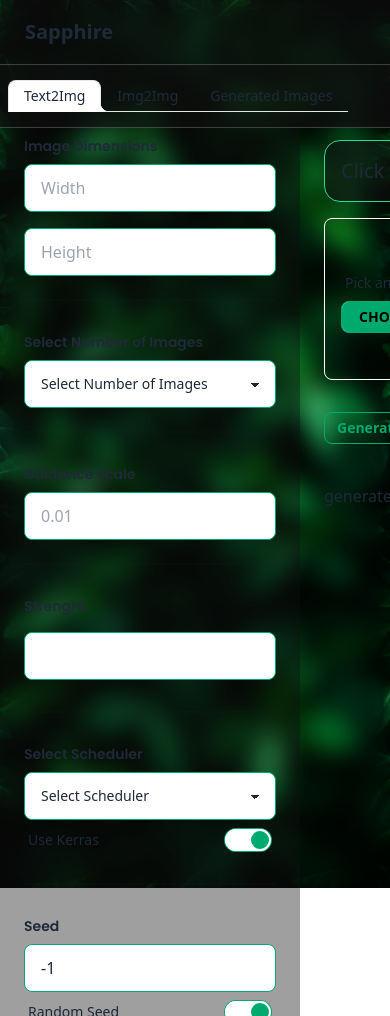
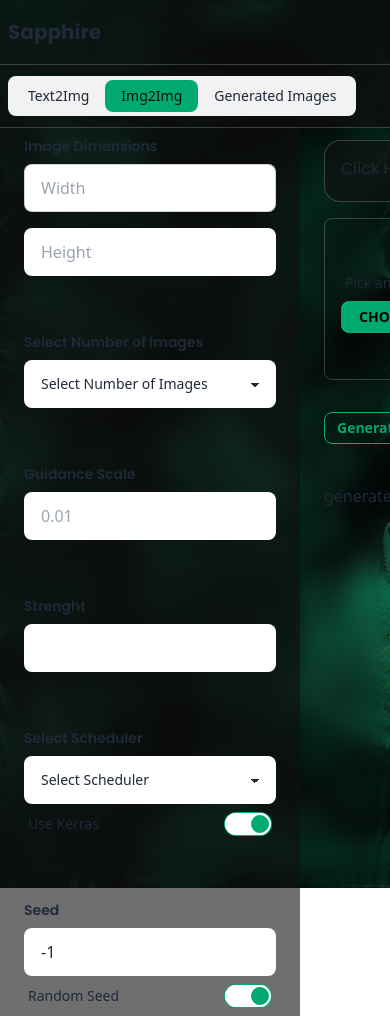
Before and after one commit to DeepHansda/sapphire2, a FastAPI app: page /img-to-img in a window 390 px wide. Run offline with FastAPI, Linux system fonts and the light colour scheme; parts of the project's set-up code (start-up, migrations or seed data) failed here and were passed over; some libraries are stand-ins or nearby versions.

Commit message:
container added for all generated images

```diff
--- a/src/common/const.py
+++ b/src/common/const.py
@@ -31,3 +31,8 @@ DEFAULT_FORM_DATA = {
     "batch_size": 1,
     "fixed_seed": False,
 }
+TABS_LINKS = {
+    "/text-to-img": "Text2Img",
+    "/img-to-img": "Img2Img",
+    "/generated-images/text2img": "Generated Images",
+}
--- a/src/main.py
+++ b/src/main.py
@@ -5,7 +5,7 @@ import common.Folder_Paths as Folder_Paths
 import logging, os, time
 from common.startup import startUp
 from fastapi.middleware.cors import CORSMiddleware
-from watchfiles import run_process,arun_process,awatch
+from watchfiles import run_process, arun_process, awatch
 from fastapi import FastAPI, status
 from fastapi.requests import Request
 from fastapi.responses import FileResponse, Response
@@ -21,8 +21,7 @@ from routes.img2imgRouter import img2imgRouter
 from routes.imagesRoutes import images_routes
 from fastapi.middleware.gzip import GZipMiddleware
 from common.Utils import templates
-
-
+from common.const import TABS_LINKS
 
 
 main_shared_file_path = os.path.join(Folder_Paths.cwd, "shared_values.json")
@@ -50,8 +49,10 @@ async def changeHandler():
 
 
 app = FastAPI()
-app.mount("/static",StaticFiles(directory="static"),name="static")
+app.mount("/static", StaticFiles(directory="static"), name="static")
+app.mount("/output", StaticFiles(directory="output"), name="output")
 app.add_middleware(GZipMiddleware)
+
 
 # main_app_lifespan = app.router.lifespan_context
 
@@ -74,7 +75,6 @@ app.add_middleware(
     allow_headers=["*"],
 )
 
-
 app.include_router(models_router)
 app.include_router(text2ImgRouter)
 app.include_router(img2imgRouter)
@@ -82,5 +82,7 @@ app.include_router(images_routes)
 
 
 @app.get("/")
-async def root(request:Request):
-    return templates.TemplateResponse("base.html",{"request":request})
+async def root(request: Request):
+    return templates.TemplateResponse(
+        "base.html", {"request": request, "tabs_links": TABS_LINKS}
+    )
--- a/src/routes/img2imgRouter.py
+++ b/src/routes/img2imgRouter.py
@@ -3,7 +3,7 @@ from fastapi import APIRouter, Form, Depends
 from fastapi.requests import Request
 from common.Types import Image2Image_Type, Text2Image_Type
 from common.Utils import templates
-from common.const import DEFAULT_FORM_DATA
+from common.const import DEFAULT_FORM_DATA, TABS_LINKS
 import json
 
 img2imgRouter = APIRouter()
@@ -14,7 +14,8 @@ img2imgControllers = Img2ImgControllers()
 async def img_to_img(request: Request):
     print(request.url.path)
     return templates.TemplateResponse(
-        "/pages/img2img.html", {"request": request, "data": DEFAULT_FORM_DATA}
+        "/pages/img2img.html",
+        {"request": request, "data": DEFAULT_FORM_DATA, "tabs_links": TABS_LINKS},
     )
 
 
--- a/src/static/css/main.css
+++ b/src/static/css/main.css
@@ -2055,18 +2055,6 @@ details.collapse summary::-webkit-details-marker {
   outline-color: var(--fallback-bc,oklch(var(--bc)/0.2));
 }
 
-.input-success {
-  --tw-border-opacity: 1;
-  border-color: var(--fallback-su,oklch(var(--su)/var(--tw-border-opacity)));
-}
-
-.input-success:focus,
-    .input-success:focus-within {
-  --tw-border-opacity: 1;
-  border-color: var(--fallback-su,oklch(var(--su)/var(--tw-border-opacity)));
-  outline-color: var(--fallback-su,oklch(var(--su)/1));
-}
-
 .input:has(> input[disabled]),
   .input-disabled,
   .input:disabled,
@@ -2252,17 +2240,6 @@ details.collapse summary::-webkit-details-marker {
   outline-width: 2px;
   outline-offset: 2px;
   outline-color: var(--fallback-bc,oklch(var(--bc)/0.2));
-}
-
-.select-success {
-  --tw-border-opacity: 1;
-  border-color: var(--fallback-su,oklch(var(--su)/var(--tw-border-opacity)));
-}
-
-.select-success:focus {
-  --tw-border-opacity: 1;
-  border-color: var(--fallback-su,oklch(var(--su)/var(--tw-border-opacity)));
-  outline-color: var(--fallback-su,oklch(var(--su)/1));
 }
 
 .select-disabled,
@@ -2468,6 +2445,13 @@ details.collapse summary::-webkit-details-marker {
   background-position: top right;
 }
 
+.tabs-boxed {
+  border-radius: var(--rounded-btn, 0.5rem);
+  --tw-bg-opacity: 1;
+  background-color: var(--fallback-b2,oklch(var(--b2)/var(--tw-bg-opacity)));
+  padding: 0.25rem;
+}
+
 .tabs-boxed .tab {
   border-radius: var(--rounded-btn, 0.5rem);
 }
@@ -3039,8 +3034,21 @@ details.collapse summary::-webkit-details-marker {
   background-color: rgba(15,15,15,0.6);
 }
 
-.bg-contain {
-  background-size: contain;
+.bg-success {
+  --tw-bg-opacity: 1;
+  background-color: var(--fallback-su,oklch(var(--su)/var(--tw-bg-opacity)));
+}
+
+.bg-\[url\(\'\{\{url_for\(\'static\'\2c path\=\'\/images\/bg3\.jpg\'\)\}\}\'\)\] {
+  background-image: url('{{url_for('static',path='/images/bg3.jpg')}}');
+}
+
+.bg-cover {
+  background-size: cover;
+}
+
+.bg-fixed {
+  background-attachment: fixed;
 }
 
 .bg-center {
@@ -3093,6 +3106,10 @@ details.collapse summary::-webkit-details-marker {
   line-height: 1rem;
 }
 
+.font-bold {
+  font-weight: 700;
+}
+
 .font-medium {
   font-weight: 500;
 }
@@ -3105,12 +3122,28 @@ details.collapse summary::-webkit-details-marker {
   text-transform: capitalize;
 }
 
+.text-secondary-content {
+  --tw-text-opacity: 1;
+  color: var(--fallback-sc,oklch(var(--sc)/var(--tw-text-opacity)));
+}
+
+.text-accent-content {
+  --tw-text-opacity: 1;
+  color: var(--fallback-ac,oklch(var(--ac)/var(--tw-text-opacity)));
+}
+
 .opacity-0 {
   opacity: 0;
 }
 
 .opacity-30 {
   opacity: 0.3;
+}
+
+.shadow {
+  --tw-shadow: 0 1px 3px 0 rgb(0 0 0 / 0.1), 0 1px 2px -1px rgb(0 0 0 / 0.1);
+  --tw-shadow-colored: 0 1px 3px 0 var(--tw-shadow-color), 0 1px 2px -1px var(--tw-shadow-color);
+  box-shadow: var(--tw-ring-offset-shadow, 0 0 #0000), var(--tw-ring-shadow, 0 0 #0000), var(--tw-shadow);
 }
 
 .shadow-md {
--- a/src/static/css/style.css
+++ b/src/static/css/style.css
@@ -8,3 +8,23 @@
     backdrop-filter: blur(12px);
     background-color: rgba(32, 39, 47, 0.443);
 }
+.glow-hover{
+    border:1px solid #4ade80
+}
+.gen-imgs-links a{
+    padding: 4px 10px;
+    font-size: small;
+    border-radius: 20px;
+}
+.gen-imgs-links a:hover,.gen-imgs-links-active {
+    background-color: rgba(255, 255, 255, 0.10);
+    outline:1px solid rgba(255, 255, 255, 0.2);
+    transition: 300ms ease;
+
+}
+
+.glow-hover:hover,.input:hover,.select:hover{
+    border:1px solid #4ade80;
+    transition: 300ms ease-in-out;
+    box-shadow: 0px 0px 10px 0px rgba(74,222,128,0.6);
+}
--- a/src/templates/base.html
+++ b/src/templates/base.html
@@ -23,7 +23,7 @@
     <!-- <link rel="'stylesheet" href="{{url_for('static',path='/css/daisyui.css')}}" /> -->
      <script src="{{url_for('static',path='/js/image_preview.js')}}"></script>
     <link
-      rel="'stylesheet"
+      rel="stylesheet"
       href="{{url_for('static',path='/css/style.css')}}"
     />
     <link
@@ -34,8 +34,9 @@
   </head>
 
   <body
-    class="w-full h-screen bg-[url(https://cdn.jsdelivr.net/gh/DeepHansda/sapphire2@main/src/static/images/bg1.jpg)] bg-cover bg-fixed bg-center"
+    class="w-full h-screen bg-[url('{{url_for('static',path='/images/bg3.jpg')}}')] bg-cover bg-fixed bg-center"
   >
     {% block main_layout %}{% endblock main_layout %}
+    {%block generated_images%}{%endblock generated_images%}
   </body>
 </html>
--- a/src/templates/partials/image_upload.html
+++ b/src/templates/partials/image_upload.html
@@ -1,5 +1,5 @@
 <div
-  class="flex justify-between items-center gap-6 border border-white my-4 p-4 rounded-lg"
+  class="flex justify-between items-center gap-6 border border-lightGlass-50 my-4 p-4 rounded-lg"
 >
   <label class="form-control w-full max-w-xs">
     <div class="label">
--- a/src/templates/partials/imgModal/imgModal.html
+++ b/src/templates/partials/imgModal/imgModal.html
@@ -1,12 +1,12 @@
 <!-- You can open the modal using ID.showModal() method -->
 
-<dialog id="my_modal_3" class="modal">
+<dialog id="img_modal" class="modal bg-darkGlass-100 ">
   <div class="modal-box">
     <form method="dialog">
       <button class="btn btn-sm btn-circle btn-ghost absolute right-2 top-2">✕</button>
     </form>
     <div class="flex flex-wrap gap-4">
-      {%for key,value in data.items()%}
+      {%for key,value in img_data.items()%}
       {% include "/partials/imgModal/modalItem.html"%}
       {% endfor %}
     </div>
--- a/src/templates/partials/models_list.html
+++ b/src/templates/partials/models_list.html
@@ -2,20 +2,23 @@
   <div class="flex gap-4">
     {% set models = all_models_list.all_models %} {% for key,value in
     models.items() %}
-    <form hx-post="change-models-by-type/jinja" hx-trigger="change" hx-target="this" hx-swap="none" >
-    <label class="form-control w-full max-w-xs" >
+    {% if value|length != 0 %}
+    <form hx-post="change-models-by-type/jinja" hx-trigger="change" hx-target="this" hx-swap="none">
+      <label class="form-control w-full max-w-xs">
         <div class="label" id="label">
-        <span class="label-text capitalize">{{key}}</span>
+          <span class="label-text font-[Poppins] font-medium capitalize">{{key}}</span>
         </div>
         {%set selected_name = key if key=="vae" else key[0:-1] %}
         {%set selected_value = all_models_list.selected_models.get(selected_name) %}
         <select class="select select-bordered" name={{key}}>
           {%for model_name,model_path in value.items()%}
-        <option value={{model_name}} "{% if selected_value == model_path %} selected {% endif %}">{{model_name}}</option>
+          <option value={{model_name}} "{% if selected_value == model_path %} selected {% endif %}">{{model_name}}
+          </option>
           {%endfor%}
         </select>
       </label>
     </form>
+    {% endif %}
     {% endfor %}
   </div>
 </div>
--- a/src/templates/partials/navBar.html
+++ b/src/templates/partials/navBar.html
@@ -1,13 +1,17 @@
 <div class="navbar">
-  <div class="navbar-start">
+  <div class="navbar-start gap-x-6">
     <div>
-      <a class="btn btn-ghost text-xl">Sapphire</a>
+      <a class="font-[Poppins] font-bold text-xl">Sapphire</a>
     </div>
     <div>
-      <div hx-get="get-all-models/jinja" hx-trigger="load" hx-target="#models-list" hx-swap="outerHTML">
-        <div id="models-list">show list of models</div>
+      <div
+        hx-get="get-all-models/jinja"
+        hx-trigger="load"
+        hx-target="#models-list"
+        hx-swap="outerHTML"
+      >
+        <div id="models-list"></div>
       </div>
     </div>
   </div>
-
 </div>
--- a/src/templates/partials/promptBox.html
+++ b/src/templates/partials/promptBox.html
@@ -1,14 +1,14 @@
 <div class="my-3">
-  <div class="collapse collapse-arrow bg-darkGlass-200 backdrop-blur-3xl w-auto border border-emerald-400">
+  <div class="glow-hover collapse collapse-arrow bg-darkGlass-200 backdrop-blur-3xl w-auto border border-lightGlass-50">
     <input type="checkbox" />
-    <div class="collapse-title text-xl font-medium">Click Here to Generate Images. ⚙️</div>
+    <div class="collapse-title font-[Poppins] text-md ">Click Here to Enter Prompt.📝</div>
     <div class="collapse-content">
       <div>
         <label class="form-control w-full">
           <div class="label">
             <span class="label-text">Possitive Prompt</span>
           </div>
-          <textarea class="textarea textarea-success textarea-bordered h-24" placeholder="Enter Possitive Prompt." name="prompt"
+          <textarea class="textarea  textarea-bordered h-24" placeholder="Enter Possitive Prompt." name="prompt"
             id="prompt"></textarea>
 
         </label>
@@ -18,7 +18,7 @@
           <div class="label">
             <span class="label-text">Negative Prompt</span>
           </div>
-          <textarea class="textarea textarea-success textarea-bordered h-24" placeholder="Enter Negative Prompt." name="negative_prompt"
+          <textarea class="textarea  textarea-bordered h-24" placeholder="Enter Negative Prompt." name="negative_prompt"
             id="negative_prompt"></textarea>
 
         </label>
--- a/src/templates/partials/sideBar.html
+++ b/src/templates/partials/sideBar.html
@@ -1,5 +1,5 @@
 {% set batch_num_list=[1,2,3,4,5,6,7,8] %}
-<div class="w-[300px] h-screen overflow-y-auto backdrop-blur-3xl bg-darkGlass-100">
+<div class="w-[300px] h-screen overflow-y-auto backdrop-blur-3xl bg-darkGlass-200">
   <div class="flex flex-col  px-6">
     <div class="">
       <div class="my-2">
@@ -8,14 +8,14 @@
       <input
         type="number"
         placeholder="Width"
-        class="input input-bordered input-success w-full max-w-xs"
+        class="input input-bordered  w-full max-w-xs"
         name="width"
         id="width"
       />
       <input
         type="number"
         placeholder="Height"
-        class="input input-success input-bordered w-full max-w-xs mt-4 "
+        class="input w-full max-w-xs mt-4 "
         name="height"
         id="height"
       />
@@ -26,7 +26,7 @@
         <h2 class="font-semibold text-sm font-[Poppins]">Select Number of Images</h2>
       </div>
       <select
-        class="select select-success select-bordered w-full max-w-xs"
+        class="select  w-full max-w-xs"
         name="batch_size"
         id="batch_size"
       >
@@ -47,7 +47,7 @@
         <input
           type="number"
           step="0.01"
-          class="input input-success input-bordered w-full max-w-xs"
+          class="input w-full max-w-xs"
           placeholder="0.01"
           name="guidance_scale"
           id="guidance_scale"
@@ -65,7 +65,7 @@
         <input
           type="number"
           step="0.01"
-          class="input input-success my-2 input-bordered w-full max-w-xs"
+          class="input  w-full max-w-xs"
           name="strength"
           id="strength"
         />
@@ -84,7 +84,7 @@
 
       <div>
         <select
-          class="select select-success select-bordered w-full max-w-xs"
+          class="select  w-full max-w-xs"
           name="scheduler"
           id="scheduler"
         >
@@ -113,7 +113,7 @@
         <h2 class="font-semibold text-sm font-[Poppins]">Seed</h2>
       </div>
       <input
-        class="input input-success input-bordered w-full max-w-xs"
+        class="input w-full max-w-xs"
         type="number"
         placeholder="Seed"
         value="-1"
--- a/src/templates/partials/tabBar.html
+++ b/src/templates/partials/tabBar.html
@@ -1,7 +1,12 @@
 <div class="navbar border-t border-b border-lightGlass-50 bg-darkGlass-100">
-    <div role="tablist" class="tabs tabs-lifted">
-    <a role="tab" href="text-to-img" class="tab tab-active">Text2Img</a>
-    <a role="tab" href="img-to-img" class="tab">Img2Img</a>
-    <a role="tab" href="/generated-images/text-to-img" class="tab">Generated Images</a>
+  <div role="tablist" class="tabs tabs-boxed tabs-">
+    {%for link,title in tabs_links.items()%} {%set path = request.url.path %}
+    <a
+      role="tab"
+      href="{{link}}"
+      class="tab {%if link in path%} bg-success text-accent-content   {%endif%}"
+      >{{title}}</a
+    >
+    {%endfor%}
   </div>
 </div>
```
Also changed, not shown: other parts of src/static/css/main.css (+75 -41 lines), src/controllers/ImagesControllers.py (+23 -16 lines), src/routes/imagesRoutes.py (+9 -1 lines), src/routes/text2imgRouter.py (+5 -3 lines), src/templates/pages/generatedImages.html (+20 -4 lines), src/templates/partials/image.html (added, +39 -0 lines), src/templates/partials/imageGallery.html (+9 -4 lines), src/static/images/bg3.jpg (added). Lines whose indentation alone changed are shown as unchanged.
